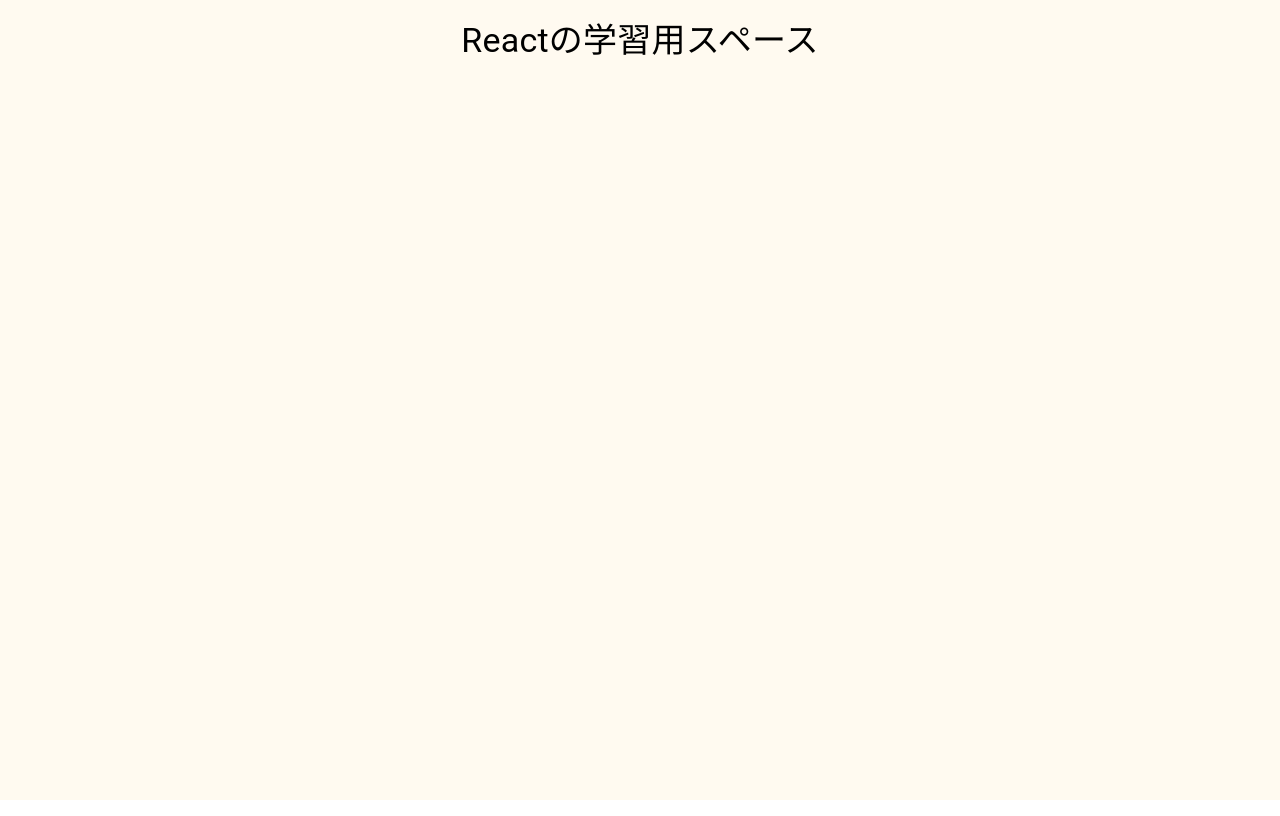
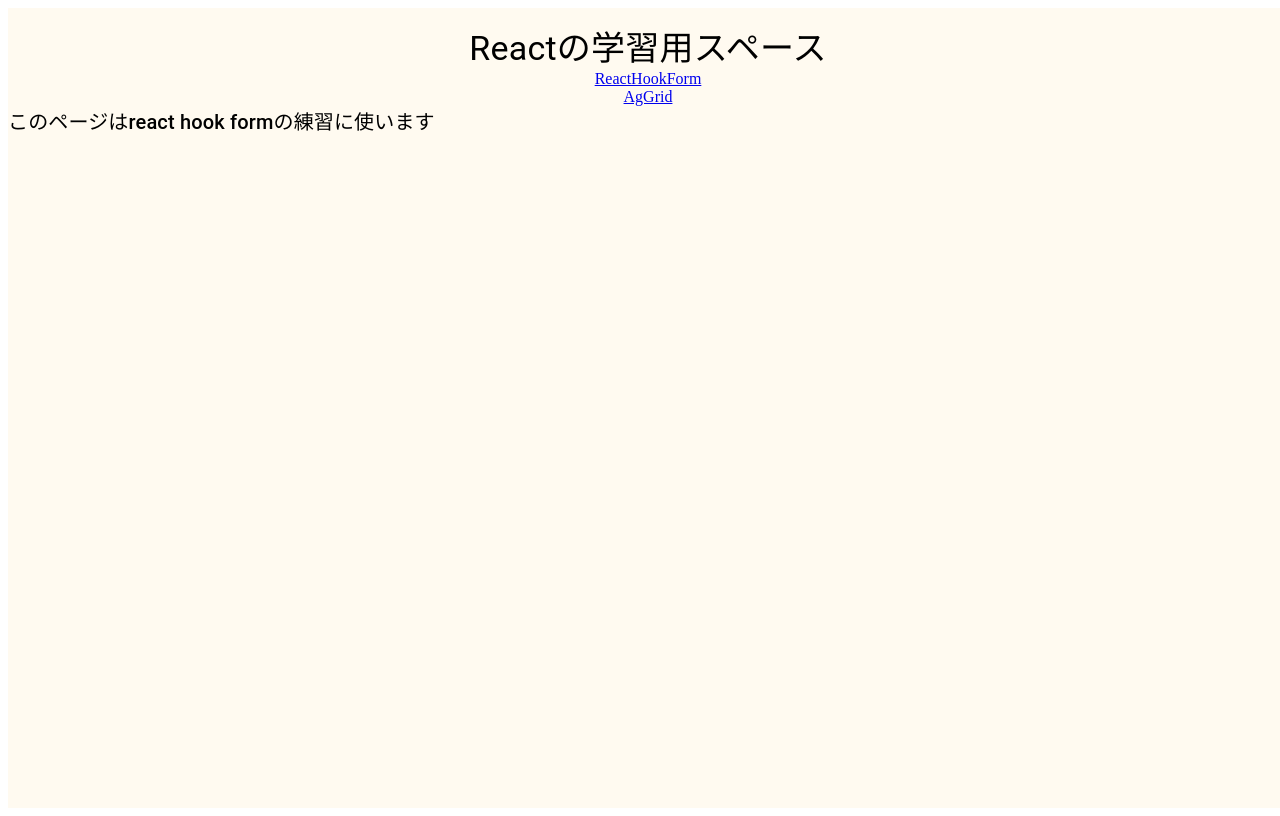
Before and after one commit to teppei1994667/react_practice, a React (Create React App) app: page /components/ReactHookForm in a window 1280 px wide. Built offline with nearby package versions, Linux system fonts and the light colour scheme.

Commit message:
react-router-dom導入でページ遷移実装

```diff
--- a/package.json
+++ b/package.json
@@ -15,6 +15,7 @@
     "@types/react-dom": "^18.2.4",
     "react": "^18.2.0",
     "react-dom": "^18.2.0",
+    "react-router-dom": "^5.3.4",
     "react-scripts": "5.0.1",
     "typescript": "^4.9.5",
     "web-vitals": "^2.1.4"
@@ -42,5 +43,8 @@
       "last 1 firefox version",
       "last 1 safari version"
     ]
+  },
+  "devDependencies": {
+    "@types/react-router-dom": "^5.3.3"
   }
 }
--- a/src/App.css
+++ /dev/null
@@ -1,38 +0,0 @@
-.App {
-  text-align: center;
-}
-
-.App-logo {
-  height: 40vmin;
-  pointer-events: none;
-}
-
-@media (prefers-reduced-motion: no-preference) {
-  .App-logo {
-    animation: App-logo-spin infinite 20s linear;
-  }
-}
-
-.App-header {
-  background-color: #282c34;
-  min-height: 100vh;
-  display: flex;
-  flex-direction: column;
-  align-items: center;
-  justify-content: center;
-  font-size: calc(10px + 2vmin);
-  color: white;
-}
-
-.App-link {
-  color: #61dafb;
-}
-
-@keyframes App-logo-spin {
-  from {
-    transform: rotate(0deg);
-  }
-  to {
-    transform: rotate(360deg);
-  }
-}
--- a/src/App.tsx
+++ b/src/App.tsx
@@ -1,7 +1,7 @@
 import React from "react";
-import logo from "./logo.svg";
-import "./App.css";
-import { Button, Typography, Box } from "@mui/material";
+import { Typography, Box, Button } from "@mui/material";
+import { BrowserRouter, Link, Switch, Route } from "react-router-dom";
+import { Home } from "./components/Home";
 
 const App = () => {
   return (
@@ -9,6 +9,7 @@
       <Typography variant="h4" sx={{ textAlign: "center", paddingTop: "20px" }}>
         Reactの学習用スペース
       </Typography>
+      <Home />
     </Box>
   );
 };
--- /dev/null
+++ b/src/components/AgGrid.tsx
@@ -0,0 +1,11 @@
+import { Typography } from "@mui/material";
+
+export const AgGrid = () => {
+  return (
+    <>
+      <Typography variant="h6">
+        このページはAgGridの練習に使います
+      </Typography>
+    </>
+  );
+};
--- /dev/null
+++ b/src/components/Home.tsx
@@ -0,0 +1,28 @@
+import React from "react";
+import { Typography, Box, Button } from "@mui/material";
+import { BrowserRouter, Link, Switch, Route } from "react-router-dom";
+import { ReactHookForm } from "./ReactHookForm";
+import { AgGrid } from "./AgGrid";
+
+export const Home = () => {
+	return (
+		<BrowserRouter>
+        <Box sx={{ textAlign: "center" }}>
+          <Box sx={{ textAlign: "center" }}>
+            <Link to="/components/ReactHookForm">ReactHookForm</Link>
+          </Box>
+          <Box sx={{ textAlign: "center" }}>
+            <Link to="/components/AgGrid">AgGrid</Link>
+          </Box>
+        </Box>
+        <Switch>
+          <Route path="/components/ReactHookForm">
+            <ReactHookForm />
+          </Route>
+          <Route path="/components/AgGrid">
+            <AgGrid />
+          </Route>
+        </Switch>
+      </BrowserRouter>
+	)
+}
--- /dev/null
+++ b/src/components/ReactHookForm.tsx
@@ -0,0 +1,11 @@
+import { Typography } from "@mui/material";
+
+export const ReactHookForm = () => {
+	return(
+		<>
+			<Typography variant="h6">
+				このページはreact hook formの練習に使います
+			</Typography>
+		</>
+	)
+}
--- a/src/index.css
+++ /dev/null
@@ -1,13 +0,0 @@
-body {
-  margin: 0;
-  font-family: -apple-system, BlinkMacSystemFont, 'Segoe UI', 'Roboto', 'Oxygen',
-    'Ubuntu', 'Cantarell', 'Fira Sans', 'Droid Sans', 'Helvetica Neue',
-    sans-serif;
-  -webkit-font-smoothing: antialiased;
-  -moz-osx-font-smoothing: grayscale;
-}
-
-code {
-  font-family: source-code-pro, Menlo, Monaco, Consolas, 'Courier New',
-    monospace;
-}
--- a/src/index.tsx
+++ b/src/index.tsx
@@ -1,6 +1,5 @@
 import React from 'react';
 import ReactDOM from 'react-dom/client';
-import './index.css';
 import App from './App';
 import reportWebVitals from './reportWebVitals';
 
```
Also changed, not shown: 1 other file (tests, documents, lock files or other folders).
